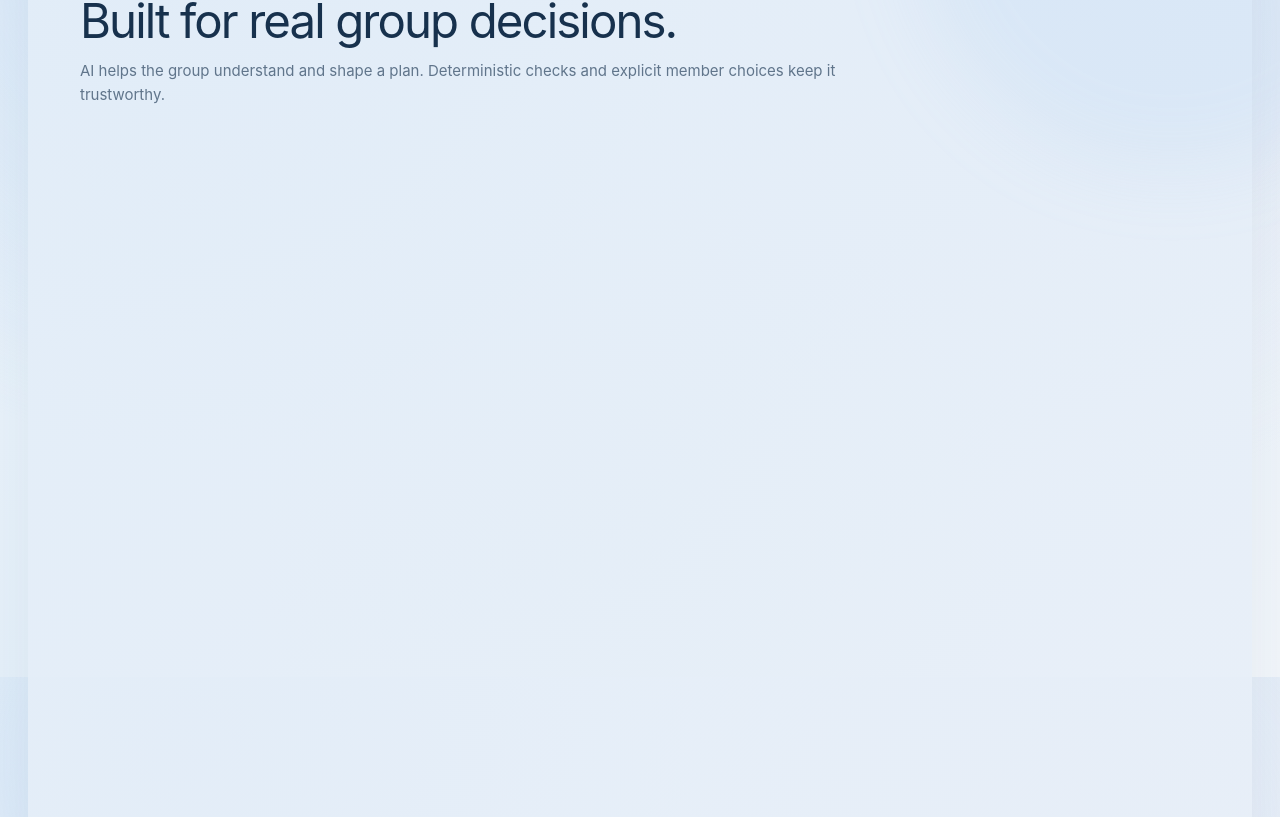
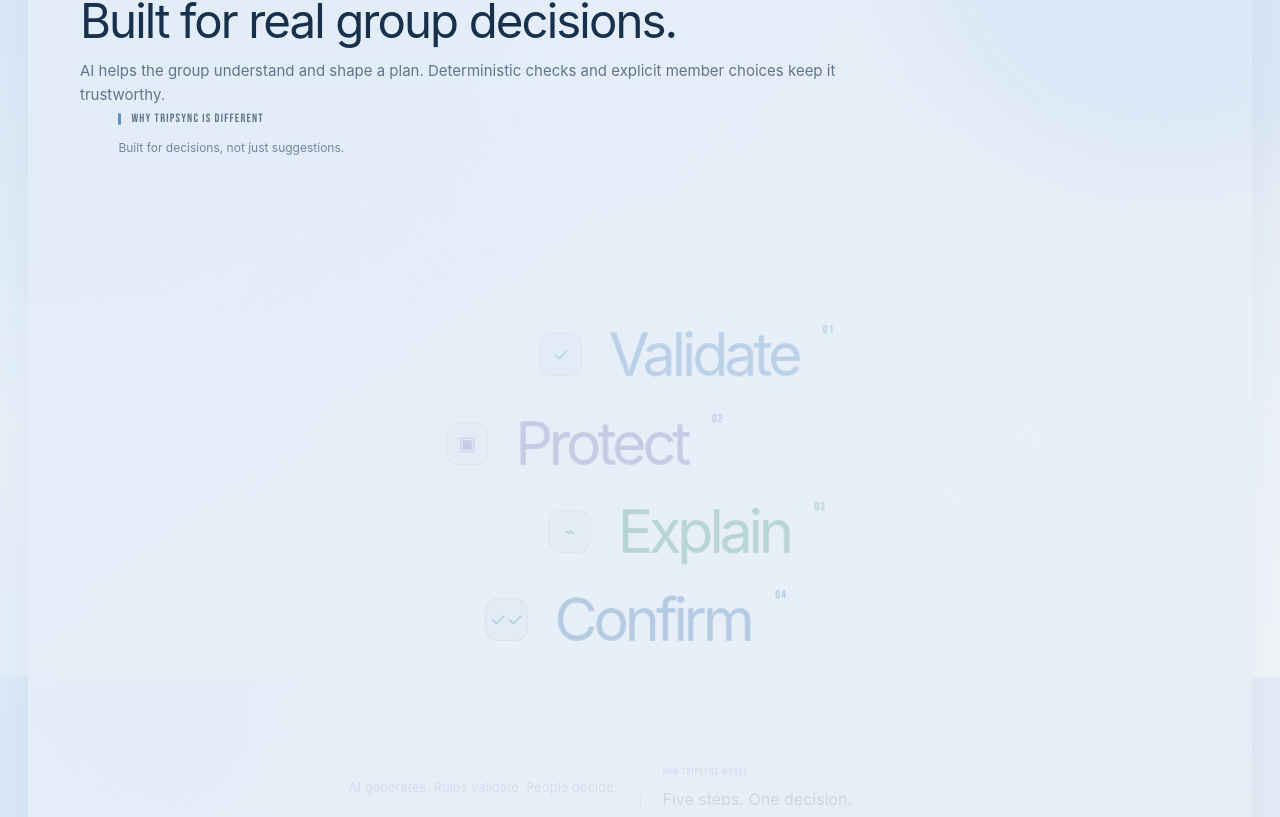
Before and after one commit to shnnzdx/cap_stone, a Next.js app in the folder frontend/: page / in a window 1280 px wide. Shown: the part 923-1740 px from the top of the page. Built offline with nearby package versions, Linux system fonts and the light colour scheme; a web font is replaced by a local one.

Commit message:
Refine TripSync product motion

```diff
--- a/frontend/app/ProductPrinciples.tsx
+++ b/frontend/app/ProductPrinciples.tsx
@@ -3,11 +3,13 @@
 import { useEffect, useRef, useState } from "react";
 
 const principles = [
-  { number: "01", word: "Validate", symbol: "✓", tone: "validate" },
-  { number: "02", word: "Protect", symbol: "◉", tone: "protect" },
-  { number: "03", word: "Explain", symbol: "↗", tone: "explain" },
-  { number: "04", word: "Confirm", symbol: "+", tone: "confirm" },
+  { number: "01", word: "Validate", symbol: "✓", tone: "validate", range: [0.05, 0.34] },
+  { number: "02", word: "Protect", symbol: "▣", tone: "protect", range: [0.22, 0.51] },
+  { number: "03", word: "Explain", symbol: "⌁", tone: "explain", range: [0.39, 0.68] },
+  { number: "04", word: "Confirm", symbol: "✓✓", tone: "confirm", range: [0.56, 0.85] },
 ];
+
+const clamp = (value: number) => Math.max(0, Math.min(1, value));
 
 export default function ProductPrinciples() {
   const sectionRef = useRef<HTMLDivElement>(null);
@@ -18,13 +20,22 @@
     if (!section) return;
     if (window.matchMedia("(prefers-reduced-motion: reduce)").matches) { setProgress(1); return; }
     let frame = 0;
+    let target = 0;
+    let current = 0;
     const update = () => {
       const rect = section.getBoundingClientRect();
       const distance = Math.max(1, section.offsetHeight - window.innerHeight);
-      setProgress(Math.max(0, Math.min(1, -rect.top / distance)));
+      target = clamp(-rect.top / distance);
     };
-    const onScroll = () => { cancelAnimationFrame(frame); frame = requestAnimationFrame(update); };
+    const render = () => {
+      current += (target - current) * 0.1;
+      if (Math.abs(target - current) < 0.0005) current = target;
+      setProgress(current);
+      frame = requestAnimationFrame(render);
+    };
+    const onScroll = () => update();
     update();
+    frame = requestAnimationFrame(render);
     window.addEventListener("scroll", onScroll, { passive: true });
     window.addEventListener("resize", onScroll);
     return () => { window.removeEventListener("scroll", onScroll); window.removeEventListener("resize", onScroll); cancelAnimationFrame(frame); };
@@ -33,12 +44,26 @@
   return (
     <div className="principle-scroll" ref={sectionRef} aria-label="TripSync core product principles">
       <div className="principle-stage">
-        {principles.map((principle, index) => {
-          const reveal = Math.max(0, Math.min(1, (progress * 4 - index) * 1.35));
+        <header className="principle-heading">
+          <p className="eyebrow">WHY TRIPSYNC IS DIFFERENT</p>
+          <p>Built for decisions, not just suggestions.</p>
+        </header>
+        {principles.map((principle) => {
+          const [start, end] = principle.range;
+          const reveal = clamp((progress - start) / (end - start));
           return <div className={`principle-line ${principle.tone}`} key={principle.word}><div className="principle-mask">
-            <div className="principle-word" style={{ opacity: .52 + reveal * .48, transform: `translateY(${(1 - reveal) * 112}%) scale(${.985 + reveal * .015})` }}><span style={{ transform: `scale(${.84 + reveal * .16})` }}>{principle.symbol}</span><strong>{principle.word}</strong><small>{principle.number}</small></div>
+            <div className="principle-word" style={{ opacity: .32 + reveal * .68, transform: `translateY(${(1 - reveal) * 62}px) scale(${.985 + reveal * .015})` }}><span>{principle.symbol}</span><strong>{principle.word}</strong><small>{principle.number}</small></div>
           </div></div>;
         })}
+        <footer className="principle-transition" style={{
+          "--transition-opacity": .12 + clamp((progress - 0.82) / 0.18) * .88,
+          "--transition-y": `${(1 - clamp((progress - 0.82) / 0.18)) * 24}px`,
+          "--route-height": `${18 + clamp((progress - 0.82) / 0.18) * 48}px`,
+        } as React.CSSProperties}>
+          <p>AI generates. Rules validate. People decide.</p>
+          <i aria-hidden="true" />
+          <a href="#process"><span>HOW TRIPSYNC WORKS</span><strong>Five steps. One decision.</strong></a>
+        </footer>
       </div>
     </div>
   );
--- a/frontend/app/globals.css
+++ b/frontend/app/globals.css
@@ -562,15 +562,19 @@
 .hero h1,.subhero h1{font-size:clamp(3.65rem,4.7vw,5rem);line-height:.94;margin:26px 0 28px}
 .subhero h1{white-space:nowrap}
 
-/* Product principles are tied to scroll position: one centered line per scroll beat. */
-.principle-scroll{height:360vh;position:relative}
-.principle-stage{position:sticky;top:72px;height:calc(100vh - 72px);min-height:620px;padding:4vh 0 6vh;display:flex;justify-content:center;align-items:stretch;overflow:hidden}
+/* Product principles share one short, overlapping scroll timeline. */
+.principle-scroll{height:185vh;position:relative;margin-top:clamp(-54px,-5vh,-28px)}
+.principle-stage{position:sticky;top:72px;height:calc(100vh - 72px);min-height:620px;padding:clamp(54px,7vh,76px) 0 clamp(86px,11vh,112px);display:flex;justify-content:center;align-items:stretch;overflow:hidden}
+.principle-heading{position:absolute;z-index:2;top:clamp(22px,3.2vh,36px);left:clamp(12px,3vw,44px)}
+.principle-heading p{margin:0}.principle-heading>p:last-child{margin-top:8px;color:#70869c;font-size:12px}
 .principle-line,.principle-line:nth-child(n){width:100%;padding-left:0;display:flex;justify-content:center;flex:0 1 auto}
-.principle-mask{width:min(920px,92%);display:flex;justify-content:center}
+.principle-mask{width:min(860px,90%);display:flex;justify-content:center;overflow:visible}
 .principle-word{width:100%;justify-content:center;transition:none;will-change:transform,opacity}
 .principle-word>span{width:clamp(38px,4vw,58px);border-width:1.5px;border-radius:15px;transition:none}
 .principle-word strong{font-size:clamp(3.5rem,6.3vw,6.5rem);line-height:.84}
-.principle-word small{margin-top:3px}
+.principle-word small{margin:3px 0 0 2px;min-width:24px}
+.principle-transition{--transition-opacity:.12;--transition-y:24px;--route-height:18px;position:absolute;left:50%;bottom:clamp(14px,2.2vh,26px);width:min(760px,86%);display:grid;grid-template-columns:1fr auto 1fr;align-items:end;gap:22px;opacity:var(--transition-opacity);transform:translate(-50%,var(--transition-y));will-change:transform,opacity}
+.principle-transition>p{align-self:center;margin:0;color:#526d88;font-size:13px;text-align:right}.principle-transition>i{display:block;width:1px;height:var(--route-height);background:#6ca5df;transform-origin:top}.principle-transition>a{display:flex;flex-direction:column;gap:5px}.principle-transition a span{font-family:var(--font-label);font-size:10px;letter-spacing:.1em;color:#6384a5}.principle-transition a strong{font-size:16px;font-weight:400;color:#17314d}.principle-transition a:hover strong{color:#3979ba}
 
 /* Dedicated How It Works page: preserve the five-step structure but reduce its visual weight. */
 .flow-copy h2{font-size:clamp(2.4rem,4.1vw,4.25rem);line-height:.96}
@@ -659,20 +663,20 @@
 .people-problem .audience-strip .audience-card .voice-received{display:block;transition-delay:calc(var(--quote-delay) + 720ms)}
 .people-problem .audience-strip.is-visible .audience-card .voice-received{transform:scaleX(1)}
 
-/* Each process state now needs roughly half as much wheel travel. */
-.feature-story{height:176vh}
+/* Give each process state about three deliberate wheel beats. */
+.feature-story{height:216vh}
 
-@media(max-width:900px){.responsibility-grid.compact{grid-template-columns:1fr}.feature-story{height:160vh}}
+@media(max-width:900px){.responsibility-grid.compact{grid-template-columns:1fr}.feature-story{height:200vh}}
 @media(max-width:760px){.how-page-main .subhero,.privacy-page-main .subhero{min-height:auto}.feature-story{height:auto}.responsibility-grid.compact article{min-height:190px}}
 @media(prefers-reduced-motion:reduce){.responsibility-grid.compact article,.responsibility-grid.compact article>span,.audience-content-mask>div,.people-problem .audience-strip .audience-card,.people-problem .audience-strip .audience-card>span{transform:none;transition:none}}
 
 /* Jeton-inspired logic, translated into TripSync's restrained editorial system. */
 .product-overview{overflow:visible;padding-top:92px}
-.product-overview .principle-stage{gap:clamp(8px,1.4vh,18px)}
+.product-overview .principle-stage{gap:clamp(2px,.8vh,10px)}
 .product-overview .principle-word{min-height:clamp(74px,9.5vh,94px)}
 .product-overview .principle-word>span{border:0;background:color-mix(in srgb,currentColor 18%,rgba(255,255,255,.86));box-shadow:inset 0 0 0 1px color-mix(in srgb,currentColor 32%,transparent)}
-.product-overview .principle-line:nth-child(2),.product-overview .principle-line:nth-child(4){transform:translateX(clamp(10px,2.4vw,28px))}
-.product-overview .principle-line:nth-child(1),.product-overview .principle-line:nth-child(3){transform:translateX(clamp(-28px,-2.4vw,-10px))}
+.product-overview .principle-line:nth-child(2),.product-overview .principle-line:nth-child(4){transform:translateX(clamp(22px,4vw,58px))}
+.product-overview .principle-line:nth-child(1),.product-overview .principle-line:nth-child(3){transform:translateX(clamp(-58px,-4vw,-22px))}
 
 /* The problem becomes a scroll-held conversation: each constraint joins one shared stack. */
 .shared-problem-scroll{height:198vh;position:relative;margin-top:18px}
@@ -680,7 +684,7 @@
 .people-problem .problem-subsection{align-self:center;padding:0;transform:none}
 .people-problem .problem-subsection>.eyebrow,.people-problem .problem-subsection h3,.people-problem .problem-subsection>p:last-child{clip-path:none;transform:translateY(22px);opacity:.35;transition:transform .7s cubic-bezier(.22,1,.36,1),opacity .55s ease}
 .people-problem .shared-problem.is-visible .problem-subsection>.eyebrow,.people-problem .shared-problem.is-visible .problem-subsection h3,.people-problem .shared-problem.is-visible .problem-subsection>p:last-child{transform:translateY(0);opacity:1}
-.people-problem .problem-subsection h3{font-size:clamp(2.8rem,4.4vw,4.7rem);line-height:.92;margin-top:18px;max-width:430px}
+.people-problem .problem-subsection h3{font-size:clamp(2.55rem,3.95vw,4.2rem);line-height:.94;margin-top:18px;width:11ch;max-width:11ch;white-space:normal}
 .people-problem .problem-subsection>p:last-child{max-width:420px;margin-top:22px}
 .people-problem .shared-problem .quote-grid{display:flex;flex-direction:column;justify-content:center;gap:0;min-width:0}
 .people-problem .shared-problem .quote-card{width:100%;min-height:132px;margin:0;position:relative;overflow:hidden;padding:20px 23px;border:1px solid rgba(86,119,153,.24);border-radius:20px;background:rgba(255,255,255,.9)!important;backdrop-filter:blur(16px);box-shadow:0 20px 42px rgba(52,82,114,.12);transition:border-color .22s ease,box-shadow .22s ease;will-change:transform,opacity}
@@ -695,6 +699,6 @@
 .product-reveal.product-in-view{opacity:1;translate:0 0}
 .story-frame.product-reveal{translate:0 18px}.story-frame.product-reveal.product-in-view{translate:0 0}
 
-@media(max-width:900px){.people-problem .shared-problem{grid-template-columns:1fr;gap:26px;padding:28px}.people-problem .problem-subsection h3{font-size:3.25rem}.people-problem .shared-problem .quote-card{min-height:112px}.shared-problem-scroll{height:190vh}.product-overview .section-intro{margin-bottom:18px}}
-@media(max-width:760px){.shared-problem-scroll{height:auto}.people-problem .shared-problem{position:relative;top:auto;height:auto;min-height:0;display:block;padding:26px 16px}.people-problem .shared-problem .quote-grid{margin-top:26px}.people-problem .shared-problem .quote-card{opacity:1!important;transform:none!important;margin-left:0!important}.people-problem .shared-problem .quote-card+ .quote-card{margin-top:10px}.product-overview .principle-line:nth-child(n){transform:none}}
+@media(max-width:900px){.people-problem .shared-problem{grid-template-columns:1fr;gap:26px;padding:28px}.people-problem .problem-subsection h3{font-size:3rem;width:11ch;max-width:11ch}.people-problem .shared-problem .quote-card{min-height:112px}.shared-problem-scroll{height:190vh}.product-overview .section-intro{margin-bottom:18px}.principle-transition{grid-template-columns:1fr auto 1fr}}
+@media(max-width:760px){.shared-problem-scroll{height:auto}.people-problem .shared-problem{position:relative;top:auto;height:auto;min-height:0;display:block;padding:26px 16px}.people-problem .shared-problem .quote-grid{margin-top:26px}.people-problem .shared-problem .quote-card{opacity:1!important;transform:none!important;margin-left:0!important}.people-problem .shared-problem .quote-card+ .quote-card{margin-top:10px}.product-overview .principle-line:nth-child(n){transform:none}.product-overview .principle-word{opacity:1!important;transform:none!important}.principle-transition{position:relative;left:auto;bottom:auto;width:100%;margin-top:26px;opacity:1!important;transform:none!important}}
 @media(prefers-reduced-motion:reduce){.product-reveal{opacity:1;translate:0 0;transition:none}.people-problem .problem-subsection>*{opacity:1!important;transform:none!important}}
--- a/frontend/app/page.tsx
+++ b/frontend/app/page.tsx
@@ -28,7 +28,6 @@
         <div className="shell">
           <SectionIntro marker="01 · PRODUCT CORE" title="Built for real group decisions." text="AI helps the group understand and shape a plan. Deterministic checks and explicit member choices keep it trustworthy." />
           <ProductPrinciples />
-          <div className="section-link"><Link href="#process">See how the product works →</Link></div>
         </div>
       </section>
 
```
